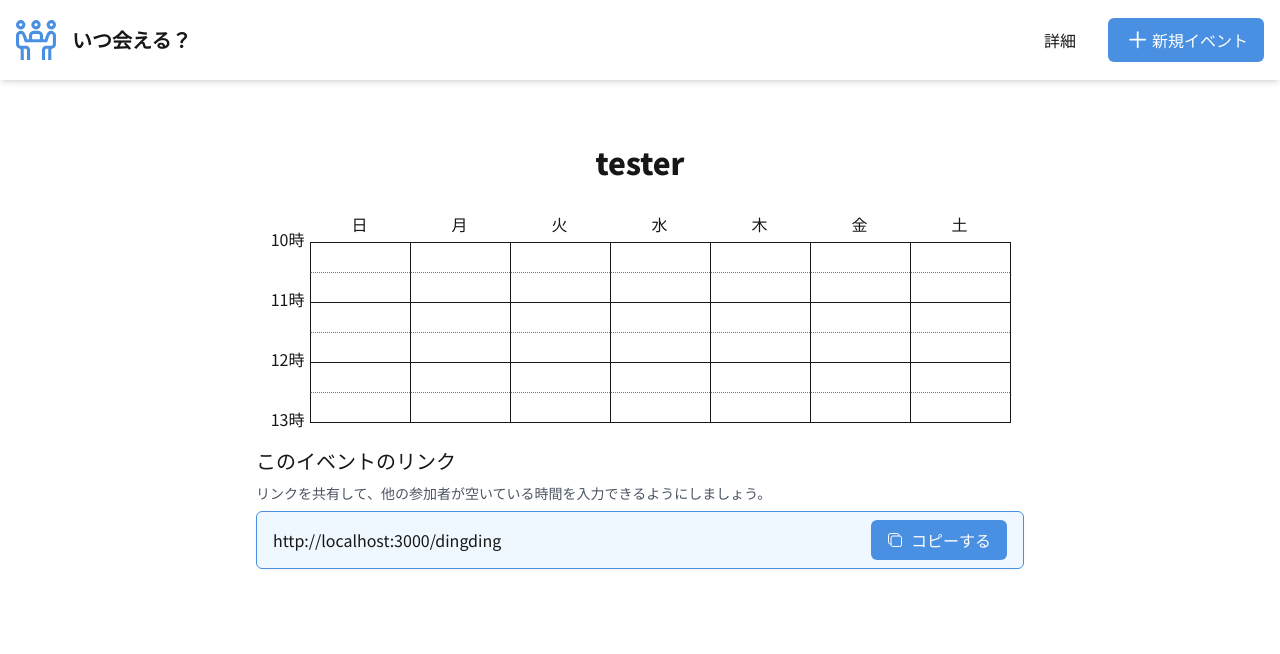
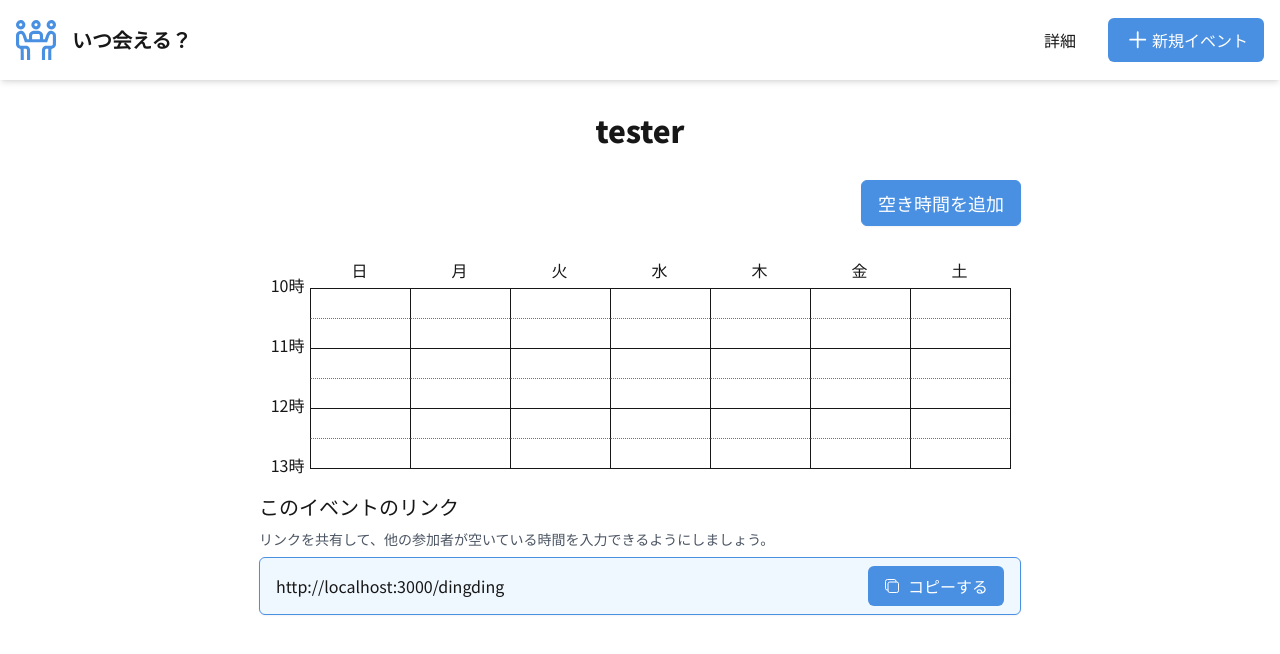
Before and after one commit to takumitoma/itsu-aiteru-scheduler, a Next.js app: page /about in a window 1280 px wide. Shown: the top 654 px of the page. Built offline with nearby package versions, Linux system fonts and the light colour scheme.

Commit message:
feat: ViewEvent edit and view mode toggle

```diff
--- /dev/null
+++ b/src/components/ViewEvent/EditAvailabitiesButtons.tsx
@@ -0,0 +1,49 @@
+import { useRef } from 'react';
+
+interface EditAvailabitiesButtonsProps {
+  isEditing: boolean;
+  setIsEditing: React.Dispatch<React.SetStateAction<boolean>>;
+}
+
+const EditAvailabitiesButtons: React.FC<EditAvailabitiesButtonsProps> = ({
+  isEditing,
+  setIsEditing,
+}) => {
+  const buttonRef = useRef<HTMLButtonElement>(null);
+
+  function toggleIsEditing() {
+    buttonRef.current?.blur();
+    setIsEditing((prev) => !prev);
+  }
+
+  function cancelEditing() {
+    setIsEditing(false);
+  }
+
+  return (
+    <div className="flex items-center w-full justify-between my-8">
+      <button
+        className={`py-2 px-4 text-sm sm:text-lg text-red-500 bg-background border
+          border-red-500 rounded-md hover:bg-red-100 focus:bg-red-300 flex-shrink-0 ${
+            isEditing ? '' : 'invisible'
+          }`}
+        type="button"
+        onClick={cancelEditing}
+      >
+        <p className="select-none">キャンセル</p>
+      </button>
+      <button
+        ref={buttonRef}
+        className="py-2 px-4 text-sm sm:text-lg text-white bg-primary rounded-md
+          border border-primary hover:bg-primaryHover focus:bg-primaryHover
+          shadow-sm flex-shrink-0 w-[132px] sm:w-[160px]"
+        type="button"
+        onClick={toggleIsEditing}
+      >
+        <p className="select-none">{isEditing ? '保存' : '空き時間を追加'}</p>
+      </button>
+    </div>
+  );
+};
+
+export default EditAvailabitiesButtons;
--- a/src/components/ViewEvent/ViewEvent.tsx
+++ b/src/components/ViewEvent/ViewEvent.tsx
@@ -1,5 +1,7 @@
+import { useState } from 'react';
 import { EventData } from '@/types/EventData';
 import WeekChart from './WeekChart';
+import EditAvailabitiesButtons from './EditAvailabitiesButtons';
 import CopyEventLink from './CopyEventLink';
 
 interface ViewEventProps {
@@ -7,10 +9,16 @@ interface ViewEventProps {
 }
 
 const ViewEvent: React.FC<ViewEventProps> = ({ eventData }) => {
+  const [isEditing, setIsEditing] = useState(false);
+  const viewBoxes = {};
+
   return (
-    <div className="container mx-auto py-8 flex flex-col items-center px-4 sm:px-0">
-      <h1 className="text-3xl font-bold mb-8">{eventData.title}</h1>
+    <div className="container mx-auto flex flex-col items-center px-4 sm:px-0 max-w-[762px] w-full">
+      <h1 className="text-3xl font-bold">{eventData.title}</h1>
+      <EditAvailabitiesButtons isEditing={isEditing} setIsEditing={setIsEditing} />
       <WeekChart
+        isEditing={isEditing}
+        viewBoxes={viewBoxes}
         timezone={eventData.timezone}
         timeRangeStart={eventData.timeRangeStart}
         timeRangeEnd={eventData.timeRangeEnd}
--- a/src/components/ViewEvent/WeekChart.tsx
+++ b/src/components/ViewEvent/WeekChart.tsx
@@ -1,6 +1,8 @@
-import { useState } from 'react';
+import { useState, useEffect } from 'react';
 
 interface WeekChartProps {
+  isEditing: boolean;
+  viewBoxes: { [key: string]: boolean };
   timezone: string;
   timeRangeStart: number;
   timeRangeEnd: number;
@@ -10,6 +12,8 @@ interface WeekChartProps {
 const days = ['日', '月', '火', '水', '木', '金', '土'];
 
 const WeekChart: React.FC<WeekChartProps> = ({
+  isEditing,
+  viewBoxes,
   timezone,
   timeRangeStart,
   timeRangeEnd,
@@ -21,13 +25,25 @@ const WeekChart: React.FC<WeekChartProps> = ({
     (_, index) => timeRangeStart + index,
   );
 
-  const [selectedBoxes, setSelectedBoxes] = useState<{ [key: string]: boolean }>({});
+  const [selectedBoxes, setSelectedBoxes] = useState<{ [key: string]: boolean }>(viewBoxes);
+
+  useEffect(() => {
+    if (!isEditing) {
+      setSelectedBoxes(viewBoxes);
+    }
+  }, [isEditing, viewBoxes]);
 
   const toggleBoxSelection = (key: string) => {
-    setSelectedBoxes((prevState) => ({
-      ...prevState,
-      [key]: !prevState[key],
-    }));
+    if (isEditing) {
+      setSelectedBoxes((prevState) => ({
+        ...prevState,
+        [key]: !prevState[key],
+      }));
+    }
+  };
+
+  const isBoxSelected = (key: string) => {
+    return isEditing ? selectedBoxes[key] : viewBoxes[key];
   };
 
   console.log(selectedBoxes);
@@ -68,11 +84,11 @@ const WeekChart: React.FC<WeekChartProps> = ({
                         ${quarter === 0 ? 'border-t' : ''}
                         ${quarter === 2 ? 'border-t border-t-gray-500' : ''}
                         ${
-                          selectedBoxes[`${day}-${timestamp}-${quarter}`]
+                          isBoxSelected(`${day}-${timestamp}-${quarter}`)
                             ? 'bg-primary'
                             : 'bg-background'
                         }
-                        hover:bg-primaryHover cursor-pointer`}
+                        ${isEditing ? 'hover:brightness-90 cursor-pointer' : ''}`}
                       style={{ borderTopStyle: quarter === 2 ? 'dotted' : 'solid' }}
                       onClick={() => toggleBoxSelection(`${day}-${timestamp}-${quarter}`)}
                     />
```
